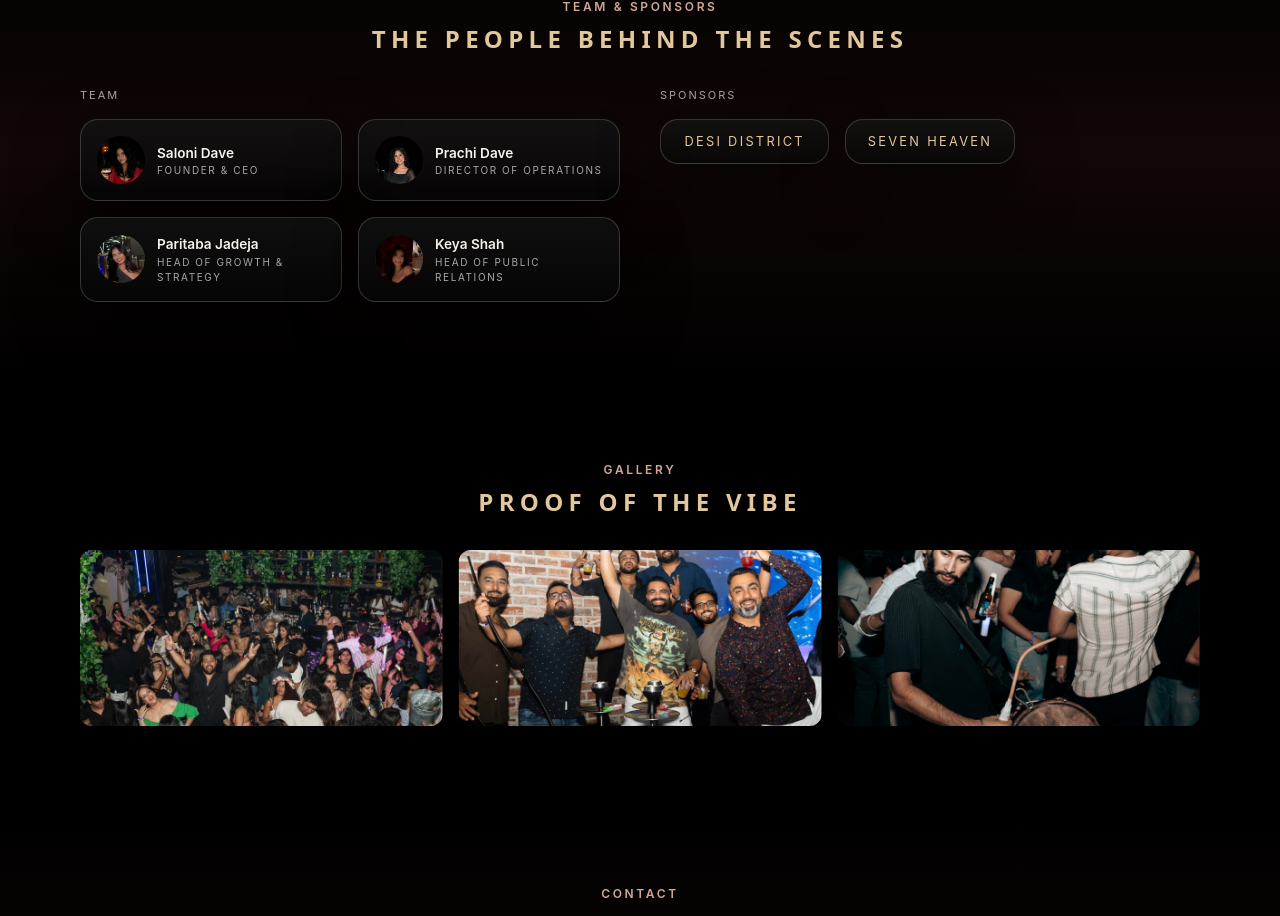
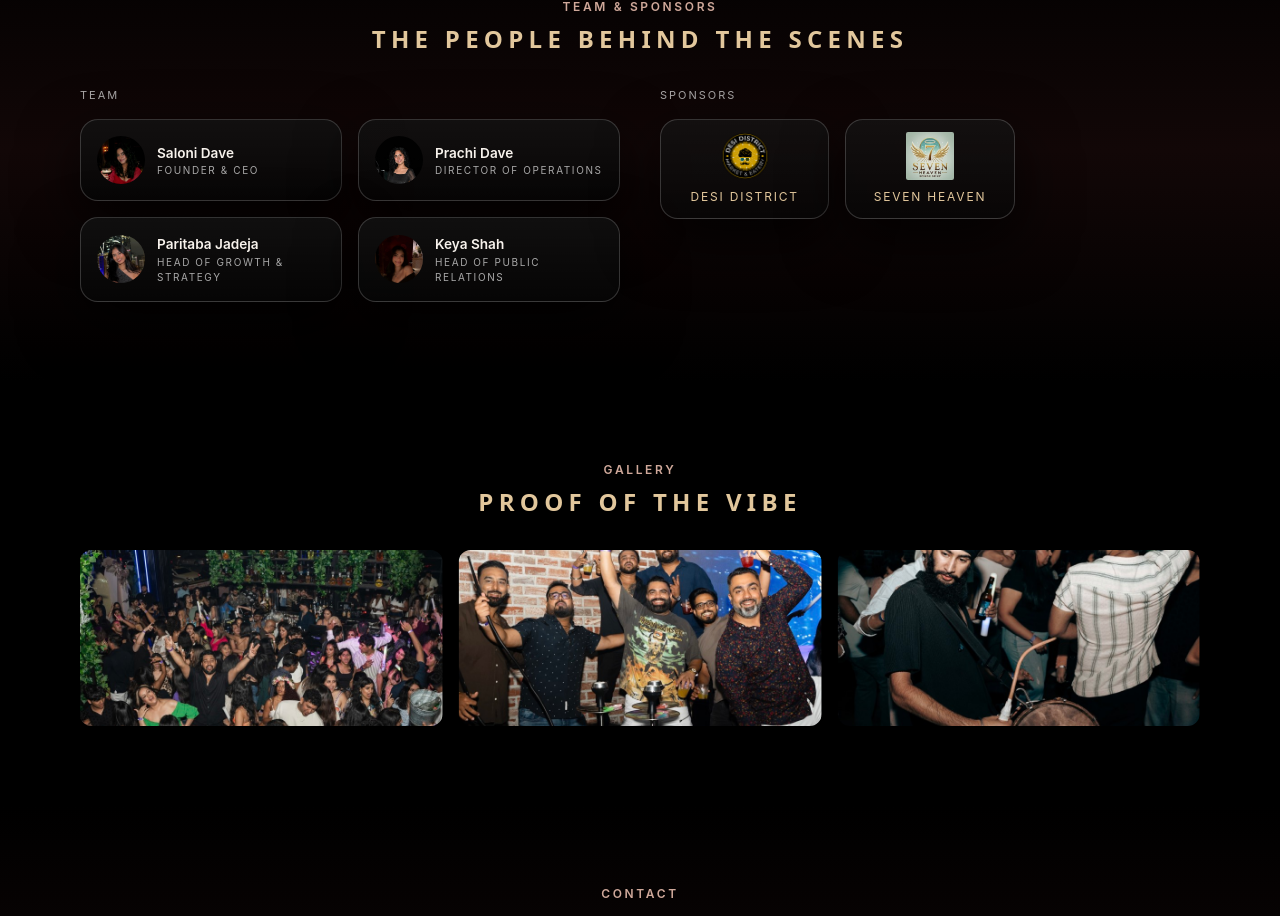
Before and after one commit to koshtijatin26/browntown-event-custom-website, a React (Vite) app: page / in a window 1280 px wide. Shown: the part 1857-2773 px from the top of the page. Built offline with nearby package versions, Linux system fonts and the light colour scheme; no server answers.

Commit message:
design change

```diff
--- a/src/components/BookingModal.jsx
+++ b/src/components/BookingModal.jsx
@@ -61,7 +61,7 @@ export default function BookingModal() {
     return (
         <div className="modal-bg modal-open z-[60]" onClick={closeBooking}>
             <div
-                className="modal-panel relative"
+                className="modal-panel relative m-4 md:m-0"
                 onClick={(e) => e.stopPropagation()}
             >
                 <button
@@ -80,7 +80,7 @@ export default function BookingModal() {
                     </svg>
                 </button>
 
-                <h3 className="text-xl font-glam uppercase tracking-[0.15em] text-rg-champ mb-2">
+                <h3 className="text-xs md:text-2xl font-glam uppercase tracking-[0.15em] text-rg-champ mb-2">
                     {bookingTitle}
                 </h3>
                 <p className="text-sm text-white/70 mb-6">
--- a/src/components/HomePage/About.jsx
+++ b/src/components/HomePage/About.jsx
@@ -6,7 +6,7 @@ export default function About() {
           <div className="text-xs font-semibold tracking-[0.22em] uppercase text-rg-rose mb-3">
             About BrownTown
           </div>
-          <h2 className="font-glam font-semibold text-xl md:text-2xl tracking-[0.22em] uppercase text-rg-champ mb-4">
+          <h2 className="font-glam font-semibold text-xs md:text-2xl tracking-[0.22em] uppercase text-rg-champ mb-4">
             Turning culture into celebration
           </h2>
           <p className="text-[0.9rem] text-[rgba(255,255,255,0.8)] mb-4">
--- a/src/components/HomePage/Contact.jsx
+++ b/src/components/HomePage/Contact.jsx
@@ -58,7 +58,7 @@ export default function Contact() {
           <div className="text-xs font-semibold tracking-[0.22em] uppercase text-rg-rose mb-2">
             CONTACT
           </div>
-          <h2 className="font-glam font-semibold text-xl md:text-2xl tracking-[0.22em] uppercase text-rg-champ">
+          <h2 className="font-glam font-semibold text-xs md:text-2xl tracking-[0.22em] uppercase text-rg-champ">
             INQUIRIES & COLLABORATIONS
           </h2>
           <p className="mt-3 text-[0.9rem] text-[rgba(255,255,255,0.75)]">
--- a/src/components/HomePage/Events.jsx
+++ b/src/components/HomePage/Events.jsx
@@ -61,7 +61,7 @@ export default function Events({
           <div className="text-xs font-semibold tracking-[0.22em] uppercase text-rg-rose mb-2">
             EVENTS
           </div>
-          <h2 className="font-glam font-semibold text-xl md:text-2xl tracking-[0.22em] uppercase text-rg-champ">
+          <h2 className="font-glam font-semibold text-xs md:text-2xl tracking-[0.22em] uppercase text-rg-champ">
             Join us for a Browntown experience
           </h2>
           <p className="mt-3 text-[0.9rem] text-[rgba(255,255,255,0.7)] max-w-xl mx-auto">
--- a/src/components/HomePage/Gallery.jsx
+++ b/src/components/HomePage/Gallery.jsx
@@ -12,7 +12,7 @@ export default function Gallery() {
           <div className="text-xs font-semibold tracking-[0.22em] uppercase text-rg-rose mb-2">
             GALLERY
           </div>
-          <h2 className="font-glam font-semibold text-xl md:text-2xl tracking-[0.22em] uppercase text-rg-champ">
+          <h2 className="font-glam font-semibold text-xs md:text-2xl tracking-[0.22em] uppercase text-rg-champ">
             PROOF OF THE VIBE
           </h2>
         </div>
--- a/src/components/HomePage/TeamPartners.jsx
+++ b/src/components/HomePage/TeamPartners.jsx
@@ -6,7 +6,7 @@ export default function TeamPartners() {
           <div className="text-xs font-semibold tracking-[0.22em] uppercase text-rg-rose mb-2">
             TEAM & Sponsors
           </div>
-          <h2 className="font-glam font-semibold text-xl md:text-2xl tracking-[0.22em] uppercase text-rg-champ">
+          <h2 className="font-glam font-semibold text-xs md:text-2xl tracking-[0.22em] uppercase text-rg-champ">
             THE PEOPLE BEHIND THE SCENES
           </h2>
         </div>
@@ -62,13 +62,19 @@ export default function TeamPartners() {
             </div>
             <div className="grid grid-cols-2 sm:grid-cols-3 gap-4">
               <div className="event-card p-3 flex items-center justify-center bg-black/70">
-                <a href="https://www.desidistrict.com" target="_blank" rel="noopener noreferrer" className="text-[0.8rem] tracking-[0.18em] uppercase text-rg-champ">
-                  Desi District
+                <a href="https://www.desidistrict.com" target="_blank" rel="noopener noreferrer" className="flex flex-col items-center gap-2 group">
+                  <img src="/images/sponsor/desidistrict.png" alt="Desi District" className="h-12 w-auto object-contain opacity-90 group-hover:opacity-100 transition-opacity" />
+                  <span className="text-[0.65rem] md:text-[0.75rem] tracking-[0.15em] uppercase text-rg-champ group-hover:text-white transition-colors text-center">
+                    Desi District
+                  </span>
                 </a>
               </div>
               <div className="event-card p-3 flex items-center justify-center bg-black/70">
-                <a href="https://www.instagram.com/sevenheaven_smokeshop?igsh=aHMxc2RzdWxvdWt3" target="_blank" rel="noopener noreferrer" className="text-[0.8rem] tracking-[0.18em] uppercase text-rg-champ">
-                  Seven Heaven
+                <a href="https://www.instagram.com/sevenheaven_smokeshop?igsh=aHMxc2RzdWxvdWt3" target="_blank" rel="noopener noreferrer" className="flex flex-col items-center gap-2 group">
+                  <img src="/images/sponsor/seven.jpg" alt="Seven Heaven" className="h-12 w-auto object-contain opacity-90 group-hover:opacity-100 transition-opacity rounded-sm" />
+                  <span className="text-[0.65rem] md:text-[0.75rem] tracking-[0.15em] uppercase text-rg-champ group-hover:text-white transition-colors text-center">
+                    Seven Heaven
+                  </span>
                 </a>
               </div>
               {/* <div className="event-card p-3 flex items-center justify-center bg-black/70">
```
Also changed, not shown: public/images/sponsor/desidistrict.png (added), public/images/sponsor/seven.jpg (added).
